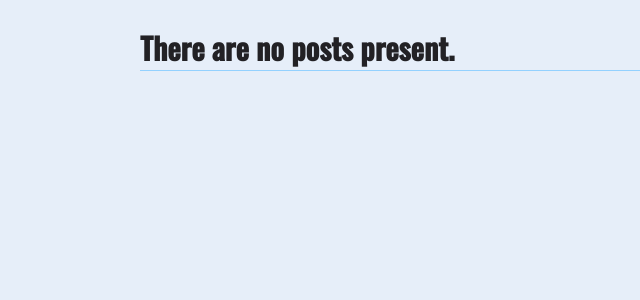
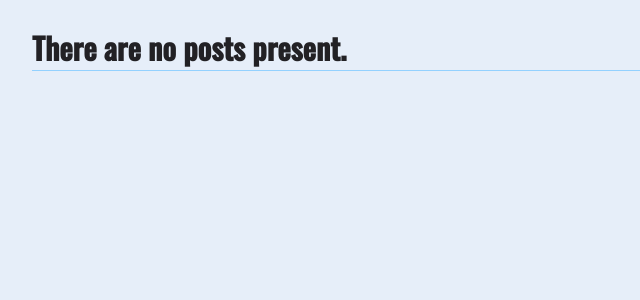
Before and after one commit to 2323841m/MeanSunz_Project, a Django app: template meansunz_project/templates/meansunz/post.html in a window 1280 px wide. Shown: the part 106-406 px from the top of the page, without its empty margins (0-640 px from the left). Run offline with Django 3.2, Linux system fonts and the light colour scheme; the template is opened without the code that fills it, so the values that code supplies are empty; parts of the project's set-up code (start-up, migrations or seed data) failed here and were passed over.

Commit message:
posts now scale to size of image, and they are 95% of page width

```diff
--- a/meansunz_project/static/style/style sheet.css
+++ b/meansunz_project/static/style/style sheet.css
@@ -205,7 +205,7 @@ img {
 .contentBody {
     display: flex;
     flex-direction: column;
-    width: 1000px;
+    width: 95%;
     margin-left: auto;
     margin-right: auto;
     padding-top: 25px;
@@ -216,7 +216,7 @@ img {
 }
 
 .postBody {
-    width: 1000px;
+    width: 100%;
     margin-left: auto;
     margin-right: auto;
 }
@@ -225,7 +225,6 @@ img {
     display: flex;
     background-color: #f8f9fa;
     width: 100%;
-    height: 120px;
     margin-bottom: 25px;
     border: 1px solid rgb(180, 180, 180);
     box-shadow: 0px 0px 10px black;
@@ -253,7 +252,6 @@ a {
     width: 150px;
     height: 100%;
     margin-bottom: 25px;
-    overflow: hidden;
 }
 
 .postContent {
@@ -334,6 +332,9 @@ h4 {
     font-family: "Lato";
     font-weight: 200;
     color: #222125ff;
+    text-overflow: ellipsis;
+    white-space: nowrap;
+    overflow: hidden;
 }
 
 h4 a {
--- a/meansunz_project/templates/meansunz/post.html
+++ b/meansunz_project/templates/meansunz/post.html
@@ -15,7 +15,7 @@
 
         {# New comment form #}
         {% if user.is_authenticated %}
-
+            <!--TODO comment on how post are generated-->
             <div><p>Comment as {{ user.username }}</p></div>
 
             <form id="comment_form" method="post"
@@ -49,12 +49,13 @@
                             <form action="{% url 'vote_comment' category.slug post.id post.slug %}" method="post" id ="vote-form">
 
                                 {% csrf_token %}
-                                    {# Highligh if user has already voted #}
+                                    {# Highlight if user has already voted #}
                                     {% if voted.0.value == 1 %}
                                         <input class="voteUpButton" name="voted" type="image" src="{% static 'images/up_vote_arrow.png' %}" value="1" />
                                     {% else %}
                                         <input class="voteUpButton" name="notVoted" type="image" src="{% static 'images/up_vote_arrow.png' %}" value="1" />
                                     {% endif %}
+
                                     {% if voted.0.value == -1%}
                                         <input class="voteDownButton" name="voted" type="image" src="{% static 'images/down_vote_arrow.png' %}" value="-1" />
                                     {% else %}
```
